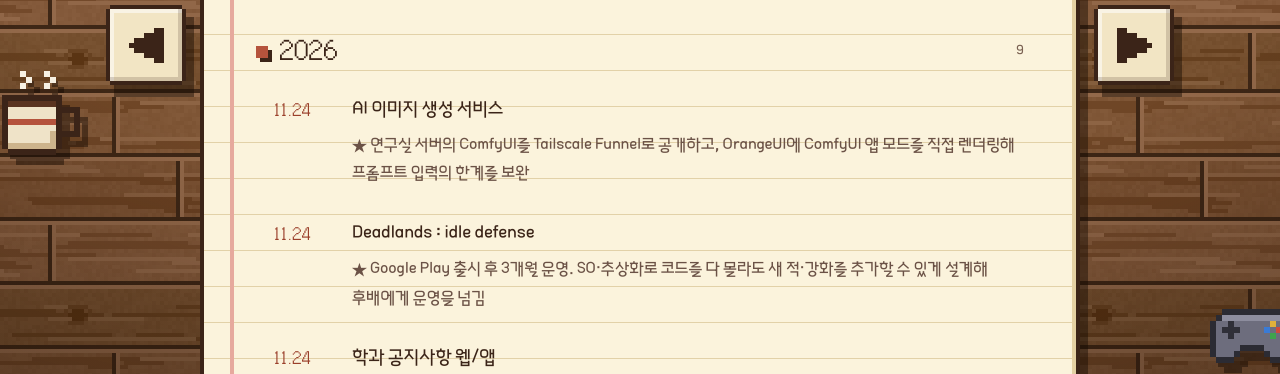
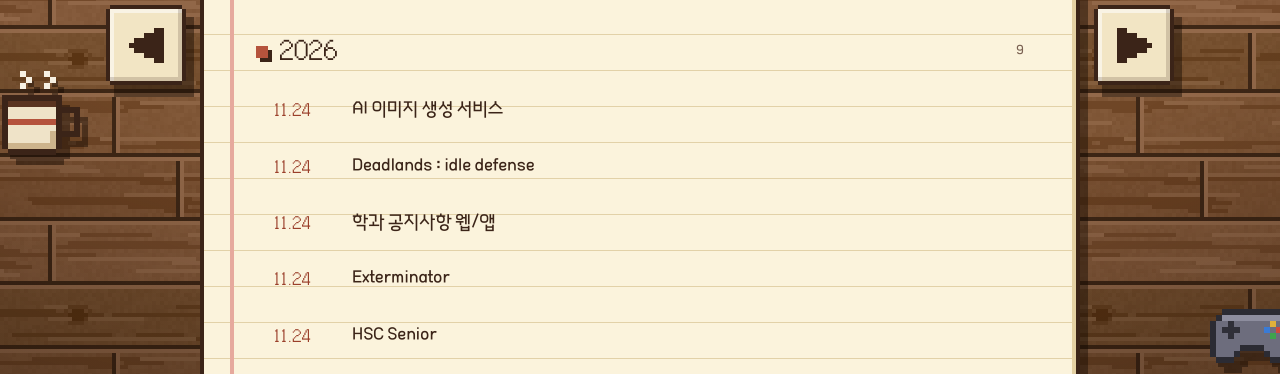
Before and after one commit to jungminna03/jungminna03.github.io, an Astro site: page / in a window 1280 px wide. Shown: the part 355-729 px from the top of the page. Built offline with nearby package versions, Linux system fonts and the light colour scheme; Astro itself is replaced by a stand-in of ours.

Commit message:
기술 일기 목록에서 ★ 한 줄 성과 제거
Co-Authored-By: Claude Opus 5.5 <noreply@anthropic.com>

```diff
--- a/src/components/papers/DiaryPaper.astro
+++ b/src/components/papers/DiaryPaper.astro
@@ -45,7 +45,6 @@ for (const entry of entries) {
                   {entry.data.title}
                 </a>
                 {entry.data.draft && <span class="stamp maybe">초안</span>}
-                {entry.data.highlight && <p class="entry-highlight">★ {entry.data.highlight}</p>}
               </div>
             </li>
           ))}
--- a/src/styles/global.css
+++ b/src/styles/global.css
@@ -564,10 +564,6 @@ code {
   color: var(--ink);
   font-size: 18.5px;
 }
-.entry-highlight {
-  margin: 4px 0 6px;
-  color: var(--muted);
-}
 
 /* ───────── 포트폴리오 ───────── */
 .profile-card {
```
